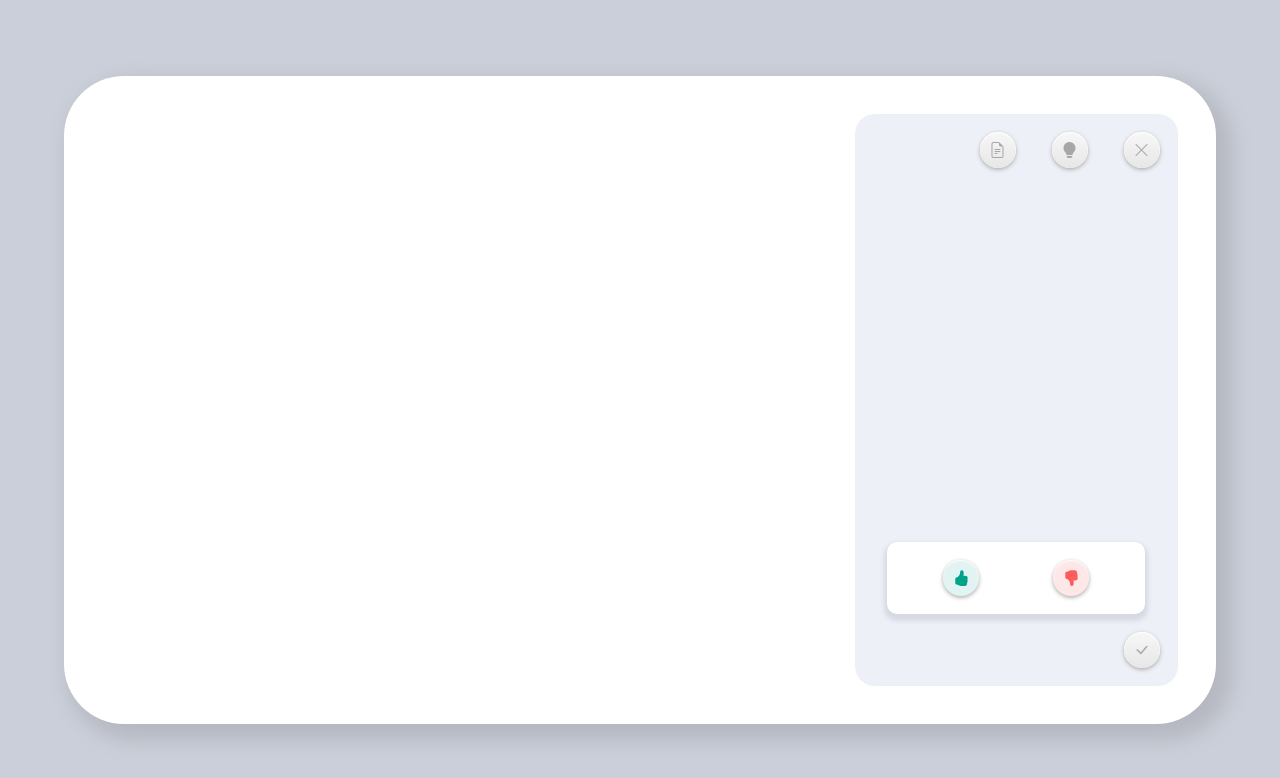
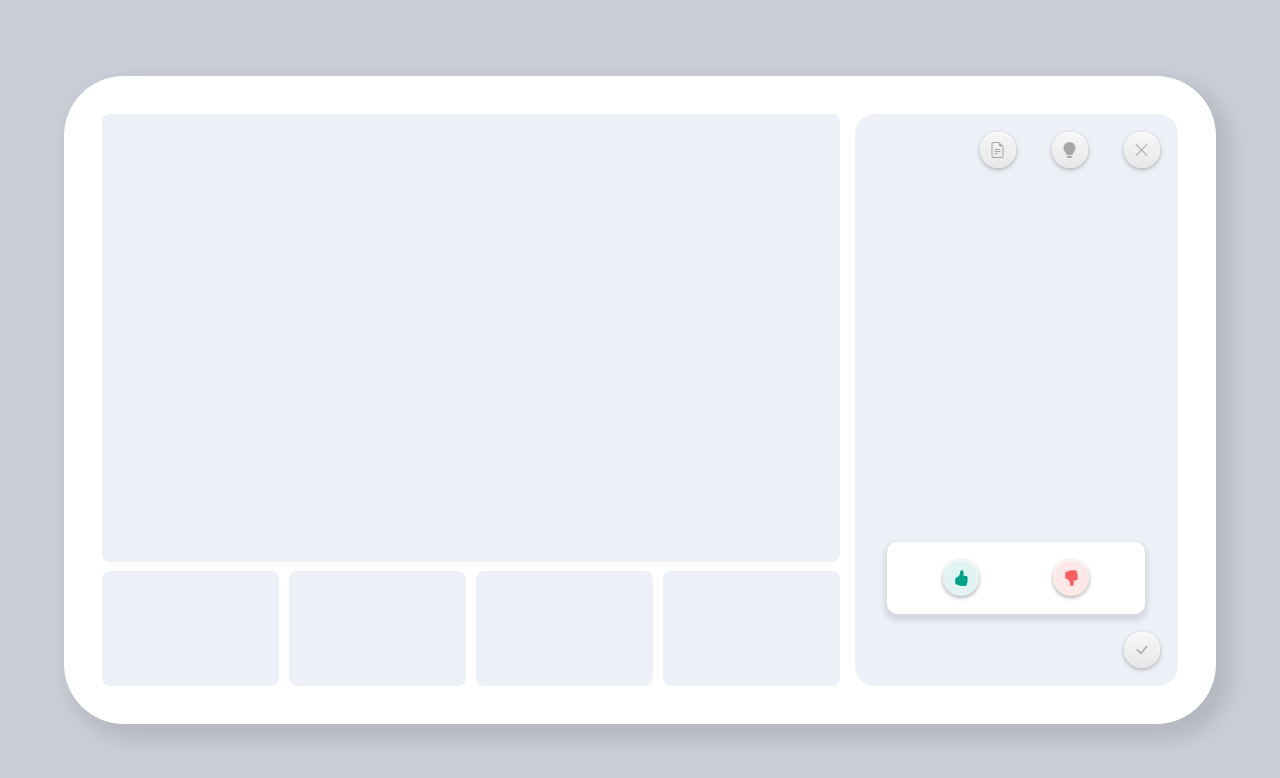
Before and after one commit to GaSuWang/Viewdle, a Vue app in the folder FE/: page /er-room in a window 1280 px wide. Shown: the top 778 px of the page. Built offline with nearby package versions, Linux system fonts and the light colour scheme.

Commit message:
chore: 면접관 페이지 수정

```diff
--- a/FE/src/views/StudyRoom/NormalMode/ERView.vue
+++ b/FE/src/views/StudyRoom/NormalMode/ERView.vue
@@ -4,11 +4,18 @@
 <template>
   <div class="ERView">
     <!-- 영상 구역  -->
-    <div class="ERContainer">
+    <div class="ERLeftArea">
       <!-- 면접자 영상 구역 -->
-      <div class="EEVidContainer"></div>
+      <div class="EEVidContainer">
+        <div class="EEVid"></div>
+      </div>
       <!-- 면접관 영상 구역 -->
-      <div class="ERVidContainer"></div>
+      <div class="ERVidContainer">
+        <div class="ERVid"></div>
+        <div class="ERVid"></div>
+        <div class="ERVid"></div>
+        <div class="ERVid"></div>
+      </div>
     </div>
 
     <!-- 유저 기능 구역 -->
@@ -137,6 +144,44 @@ export default {
   justify-content: space-between;
 }
 
+/* 좌단 */
+.ERLeftArea{
+  display: flex;
+  flex-direction: column;
+  width: 70%;
+  height: 100%;
+}
+
+.EEVidContainer{
+  width: 100%;
+  height: 80%;
+}
+
+.EEVid{
+  width: 98%;
+  height: 98%;
+  background-color: #edf0f6;
+  /* border: 1px solid black; */
+  border-radius: 8px;
+}
+
+.ERVidContainer{
+  display:flex;
+  flex-direction: row;
+  justify-content: space-between;
+  width: 98%;
+  height: 20%;
+}
+
+.ERVid{
+  width: 24%;
+  background-color: #edf0f6;
+  /* border: 1px solid black; */
+  border-radius: 8px;
+}
+
+
+/* 우단 */
 .ERRightArea {
   display: flex;
   flex-direction: column;
```
